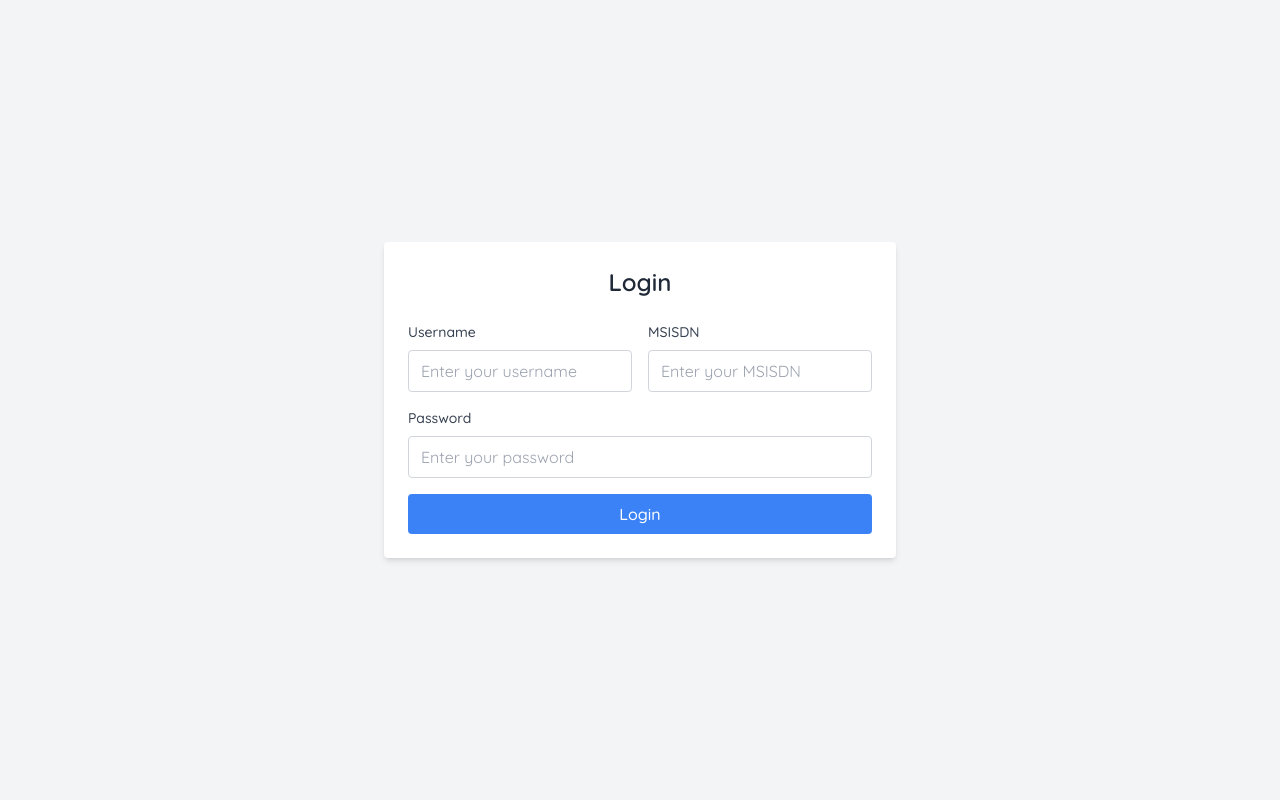
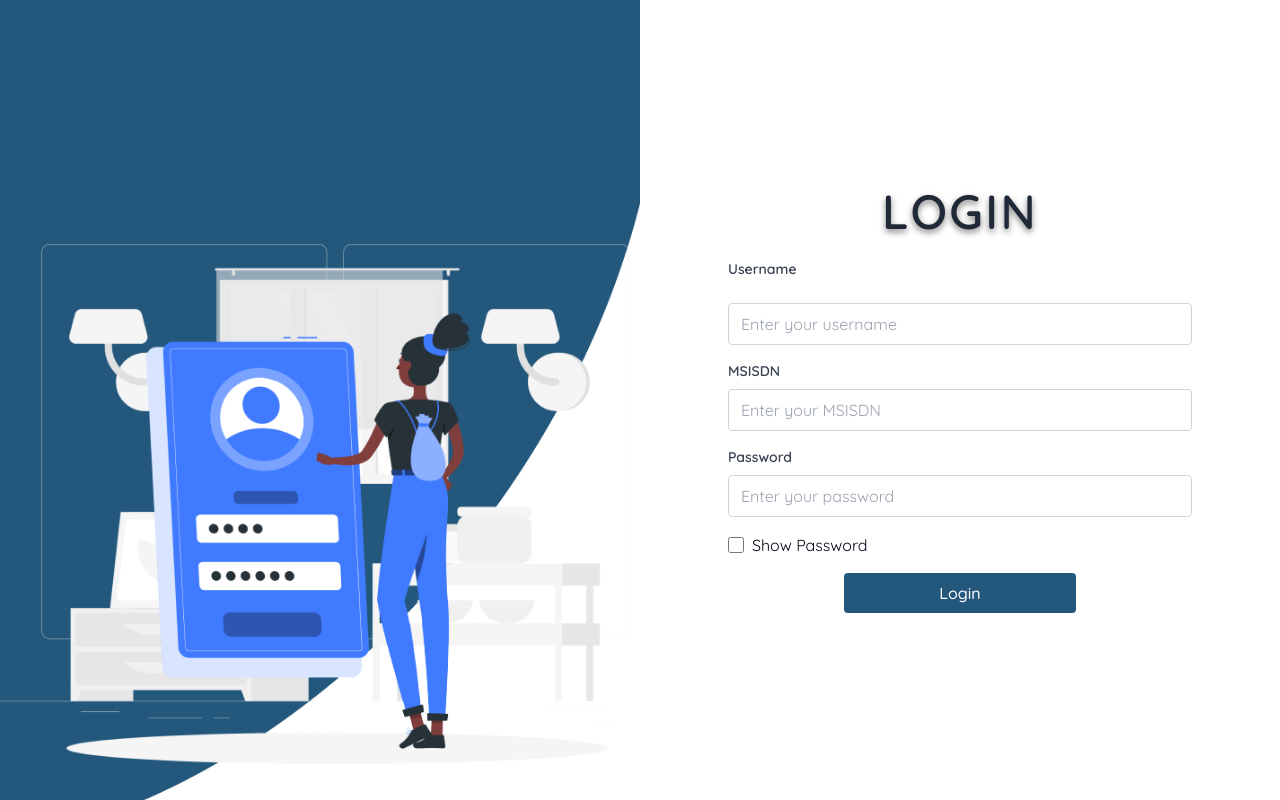
Before and after one commit to JayrTlcfzc/MerchantGUI, a React (Vite) app: page / in a window 1280 px wide. Built offline with nearby package versions, Linux system fonts and the light colour scheme.

Commit message:
fix login page

```diff
--- a/src/pages/Login.jsx
+++ b/src/pages/Login.jsx
@@ -1,4 +1,5 @@
 import React, { useState } from "react";
+import LoginImage from '../assets/LoginImage.png';
 
 const Login = () => {
   const [msisdn, setMsisdn] = useState("");
@@ -10,34 +11,39 @@ const Login = () => {
   };
 
   return (
-    <div className="flex min-h-screen items-center justify-center bg-gray-100">
-      <div className="w-full max-w-sm p-6 bg-white rounded shadow-md sm:max-w-md lg:max-w-lg">
-        <h2 className="mb-6 text-2xl font-semibold text-center text-gray-800">
-          Login
+    <div className="flex flex-row min-h-screen bg-white">
+
+      <div className="w-full h-screen">
+        <img src={LoginImage} className="max-content h-full object-cover" alt="Login Illustration"   />
+      </div>
+
+      <div className="flex flex-col min-h-screen items-center justify-center w-full">
+        <div className="w-full max-w-sm p-6 sm:max-w-md lg:max-w-lg">
+          <h2 className="mb-6 text-5xl font-bold text-center text-gray-800 tracking-wider text-shadow-lg">
+            LOGIN
           </h2>
           <form>
 
             <div className="flex flex-wrap gap-4 mb-4">
-
-            <div className="flex-1">
               <label
                 htmlFor="username"
-                className="block mb-2 text-sm font-medium text-gray-700"
+                className="block mb-2 text-sm font-bold text-gray-700"
               >
                 Username
               </label>
               <input
                 type="text"
                 id="username"
-                className="w-full px-3 py-2 border border-gray-300 rounded focus:outline-none focus:ring-2 focus:ring-blue-500 focus:border-transparent"
+                className="w-full px-3 py-2 border border-gray-300 rounded focus:outline-none focus:ring-2 focus:ring-[#23587C] focus:border-transparent"
                 placeholder="Enter your username"
                 required
               />
             </div>
-            <div className="flex-1">
+
+            <div className="mb-4">
               <label
                 htmlFor="msisdn"
-                className="block mb-2 text-sm font-medium text-gray-700"
+                className="block mb-2 text-sm font-bold text-gray-700"
               >
                 MSISDN
               </label>
@@ -46,40 +52,43 @@ const Login = () => {
                 id="msisdn"
                 value={msisdn}
                 onChange={handleMsisdnChange}
-                className="w-full px-3 py-2 border border-gray-300 rounded focus:outline-none focus:ring-2 focus:ring-blue-500 focus:border-transparent"
+                className="w-full px-3 py-2 border border-gray-300 rounded focus:outline-none focus:ring-2 focus:ring-[#23587C] focus:border-transparent"
                 placeholder="Enter your MSISDN"
                 required
               />
             </div>
-          </div>
-
 
             <div className="mb-4">
               <label
                 htmlFor="password"
-              className="block mb-2 text-sm font-medium text-gray-700"
+                className="block mb-2 text-sm font-bold text-gray-700"
               >
                 Password
               </label>
               <input
                 type="password"
                 id="password"
-              className="w-full px-3 py-2 border border-gray-300 rounded focus:outline-none focus:ring-2 focus:ring-blue-500 focus:border-transparent"
+                className="w-full px-3 py-2 border border-gray-300 rounded focus:outline-none focus:ring-2 focus:ring-[#23587C] focus:border-transparent"
                 placeholder="Enter your password"
                 required
               />
             </div>
 
+            <div className="flex items-center mb-4">
+              <input type="checkbox" className="mr-2 w-4 h-4 cursor-pointer rounded" />
+              <label>Show Password</label>
+            </div>
 
             <button
               type="submit"
-            className="w-full px-4 py-2 font-medium text-white bg-blue-500 rounded hover:bg-blue-600 focus:outline-none focus:ring-2 focus:ring-blue-500 focus:ring-offset-1"
+              className="w-1/2 mx-auto block items-center px-4 py-2 font-medium text-white bg-[#23587C] rounded hover:bg-[#2C75A6] focus:outline-none focus:ring-2 focus:ring-blue-500 focus:ring-offset-1"
             >
               Login
             </button>
           </form>
         </div>
       </div>
+    </div>
   );
 };
 
--- a/tailwind.config.js
+++ b/tailwind.config.js
@@ -13,7 +13,9 @@ module.exports = {
       fontFamily: {
         quicksand: ['Quicksand', 'sans-serif'], // Add the Quicksand font family here
       },
+      textShadow: { sm: '0 1px 2px rgba(0, 0, 0, 0.5)', default: '0 2px 4px rgba(0, 0, 0, 0.5)', lg: '0 3px 6px rgba(0, 0, 0, 0.5)',
+      },
     },
   },
-  plugins: [],
+  plugins: [ function ({ addBase, config }) { addBase({ '.text-shadow-sm': { textShadow: config('theme.textShadow.sm') }, '.text-shadow': { textShadow: config('theme.textShadow.default') }, '.text-shadow-lg': { textShadow: config('theme.textShadow.lg') }, }); },],
 };
```
Also changed, not shown: src/assets/LoginImage.png (added). Lines whose indentation alone changed are shown as unchanged.
